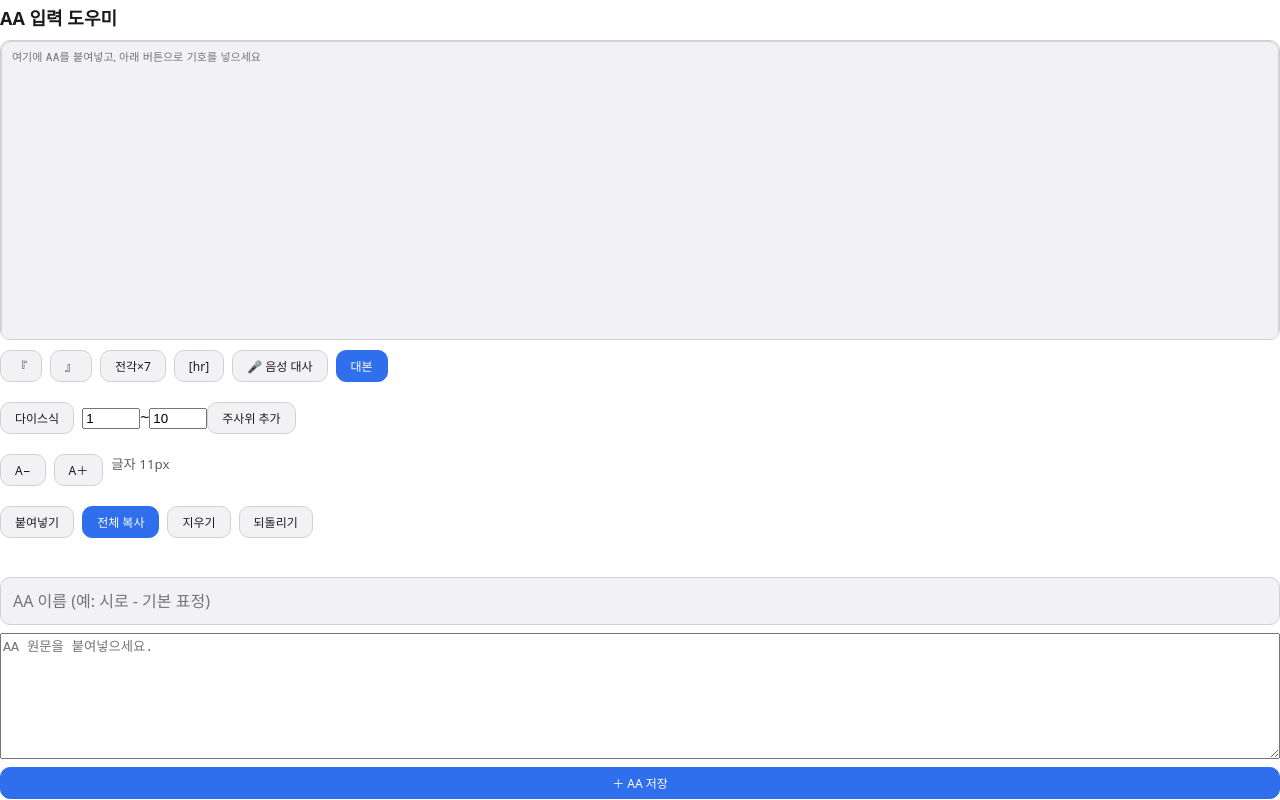
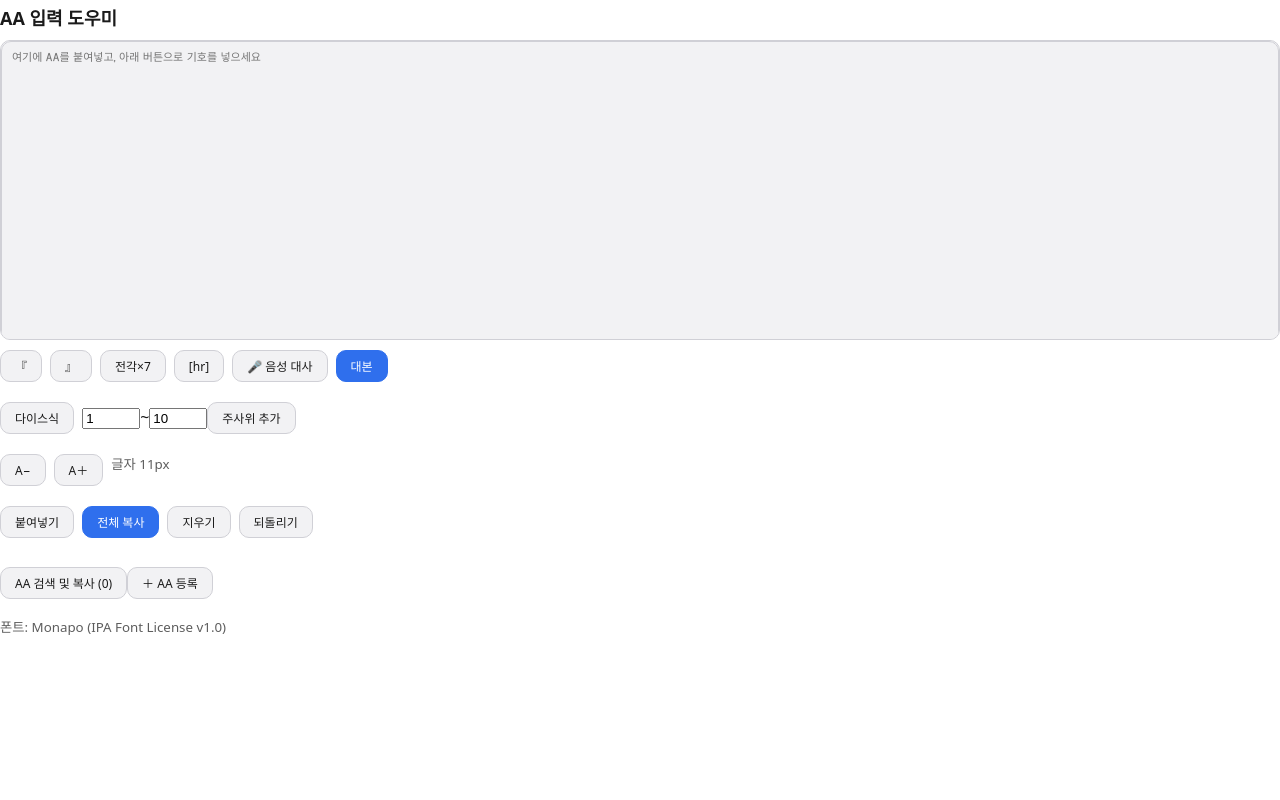
Before and after one commit to pheatria/pheatria.github.io, a React (Vite) app: page / in a window 1280 px wide. Built offline with nearby package versions, Linux system fonts and the light colour scheme.

Commit message:
Update LinkSection.jsx

```diff
--- a/src/components/LinkSection.jsx
+++ b/src/components/LinkSection.jsx
@@ -38,6 +38,7 @@ export default function LinkSection({ say }) {
 
   const [isOpen, setIsOpen] = useState(false);
   const [search, setSearch] = useState("");
+  const [isRegisterOpen, setIsRegisterOpen] = useState(false);
 
   const searchRef = useRef(null);
 
@@ -86,9 +87,13 @@ export default function LinkSection({ say }) {
 
     try {
       await addAA(newAA);
+
       setLabel("");
       setContent("");
+      setIsRegisterOpen(false);
+
       await loadAAs();
+
       say?.("AA를 저장했습니다.");
     } catch (error) {
       console.error("AA 저장 실패:", error);
@@ -132,10 +137,15 @@ export default function LinkSection({ say }) {
     setSearch("");
   }
 
+    // 팝업 닫기
+  function closeRegisterPopup() {
+    setIsRegisterOpen(false);
+  }
+
   return (
     <section className="aa-library">
       {/* AA 등록 */}
-      <form className="link-form" onSubmit={handleAdd}>
+      {/* <form className="link-form" onSubmit={handleAdd}>
         <input
           value={label}
           onChange={(e) => setLabel(e.target.value)}
@@ -153,19 +163,70 @@ export default function LinkSection({ say }) {
         <button type="submit" className="primary">
           ＋ AA 저장
         </button>
-      </form>
+      </form> */}
 
       {/* 보관함 열기 */}
-      <button
-        type="button"
-        className="aa-library-open"
-        onClick={() => setIsOpen(true)}
-      >
-        <span>AA 검색 및 복사</span>
-        <span className="aa-library-count">
-          {aas.length}개
-        </span>
-      </button>
+      <div className="aa-library-actions">
+        <button
+          type="button"
+          onClick={() => setIsOpen(true)}
+        >
+          AA 검색 및 복사 ({aas.length})
+        </button>
+
+        <button
+          type="button"
+          onClick={() => setIsRegisterOpen(true)}
+        >
+          ＋ AA 등록
+        </button>
+      </div>
+
+      {isRegisterOpen && (
+        <div
+          className="aa-popup-overlay"
+          onClick={closeRegisterPopup}
+        >
+          <div
+            className="aa-popup"
+            onClick={(e) => e.stopPropagation()}
+            role="dialog"
+            aria-modal="true"
+            aria-label="AA 등록"
+          >
+            <div className="aa-popup-header">
+              <strong>AA 등록</strong>
+              <button
+                type="button"
+                onClick={closeRegisterPopup}
+                aria-label="닫기"
+              >
+                ✕
+              </button>
+            </div>
+
+            <form className="link-form" onSubmit={handleAdd}>
+              <input
+                value={label}
+                onChange={(e) => setLabel(e.target.value)}
+                placeholder="AA 이름 (예: 시로 - 기본 표정)"
+              />
+
+              <textarea
+                value={content}
+                onChange={(e) => setContent(e.target.value)}
+                placeholder="AA 원문을 붙여넣으세요."
+                rows={10}
+                spellCheck={false}
+              />
+
+              <button type="submit" className="primary">
+                ＋ AA 저장
+              </button>
+            </form>
+          </div>
+        </div>
+      )}
 
       {/* 검색 팝업 */}
       {isOpen && (
```
